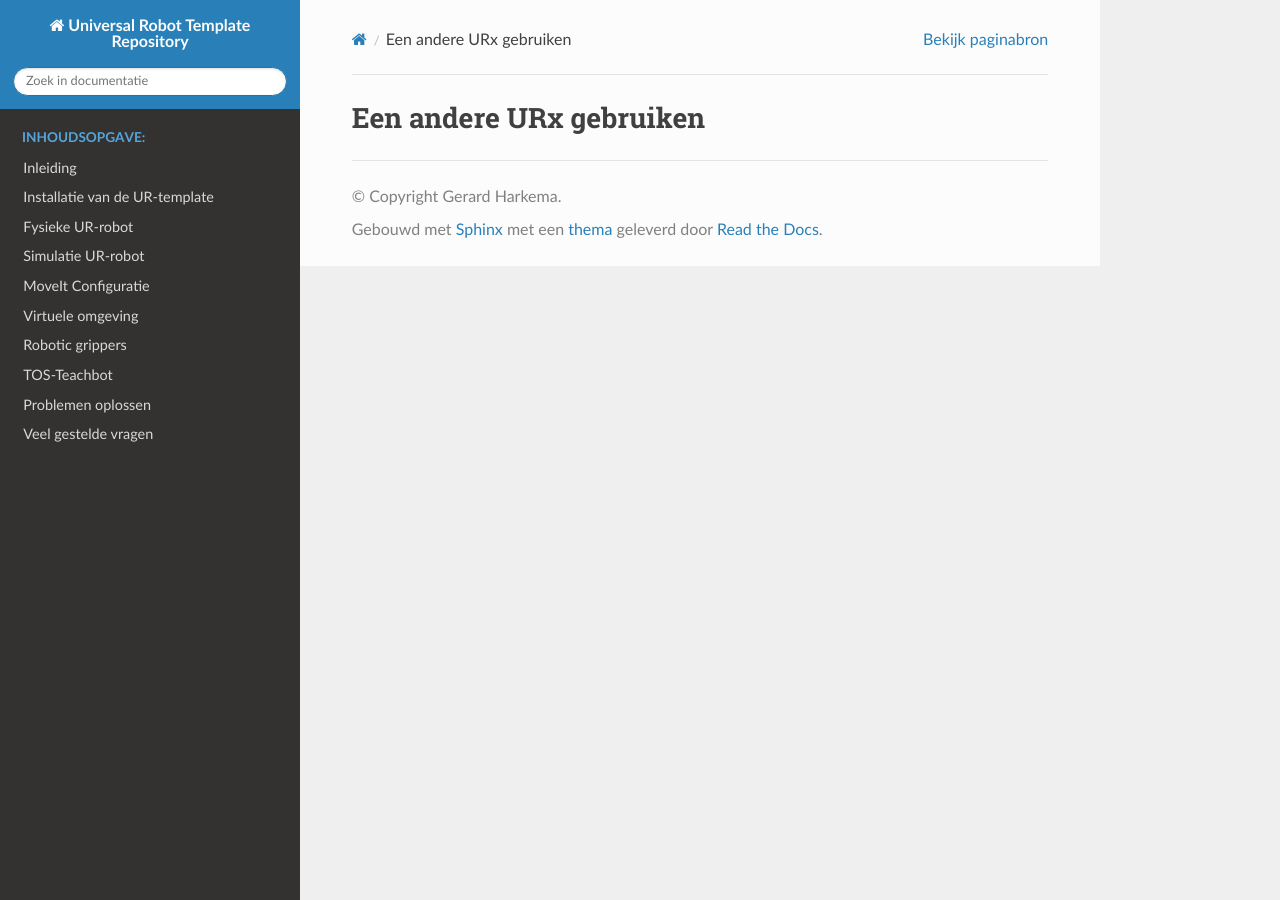
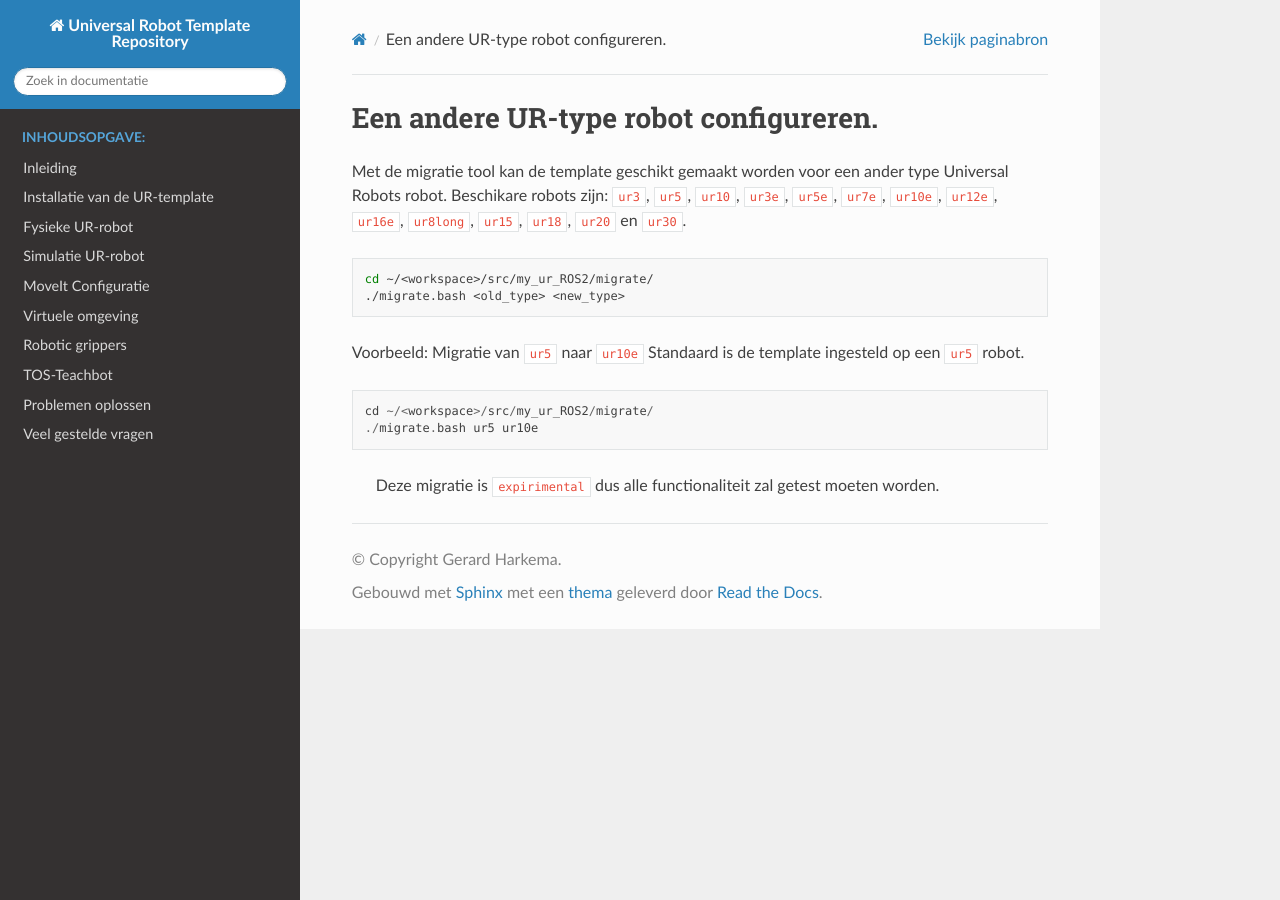
Before and after one commit to Christophe454/Eye_in_hand_Periode2.4_C2, a Sphinx documentation site: the page built from documentation/documentation/migrating.md, in a window 1280 px wide. Built offline with Sphinx 7.4.7 and the Read the Docs theme 3.1.0, drawn with Linux system fonts in a browser that asks for light colours; pages that are not in the unit, such as notebooks, are missing from menus.

Commit message:
20260111

````diff
--- a/documentation/documentation/migrating.md
+++ b/documentation/documentation/migrating.md
@@ -1 +1,19 @@
-# Een andere URx gebruiken
+# Een andere UR-type robot configureren.
+
+Met de migratie tool kan de template geschikt gemaakt worden voor een ander type Universal Robots robot.
+Beschikare robots zijn: `ur3`, `ur5`, `ur10`, `ur3e`, `ur5e`, `ur7e`, `ur10e`, `ur12e`, `ur16e`, `ur8long`, `ur15`, `ur18`, `ur20` en `ur30`.
+
+```bash
+cd ~/<workspace>/src/my_ur_ROS2/migrate/
+./migrate.bash <old_type> <new_type>
+```
+
+Voorbeeld:
+Migratie van `ur5` naar `ur10e`
+Standaard is de template ingesteld op een `ur5` robot.
+```
+cd ~/<workspace>/src/my_ur_ROS2/migrate/
+./migrate.bash ur5 ur10e
+```
+
+> Deze migratie is `expirimental` dus alle functionaliteit zal getest moeten worden.
````
Also changed, not shown: documentation/documentation/overview.md (+1 -1 lines), 1 other file.
